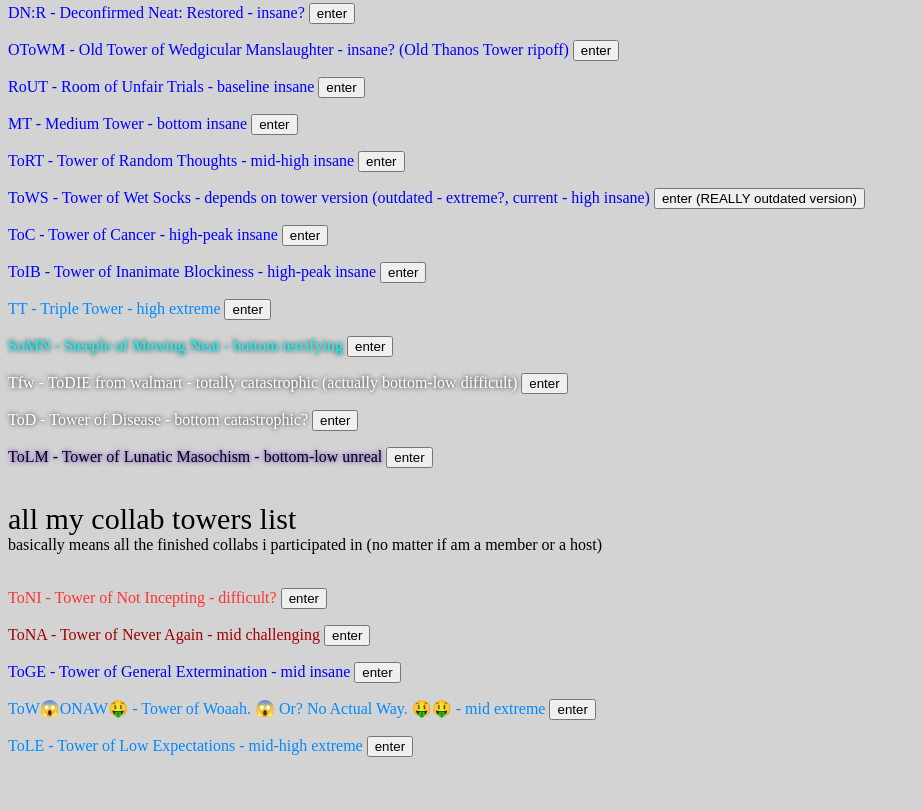
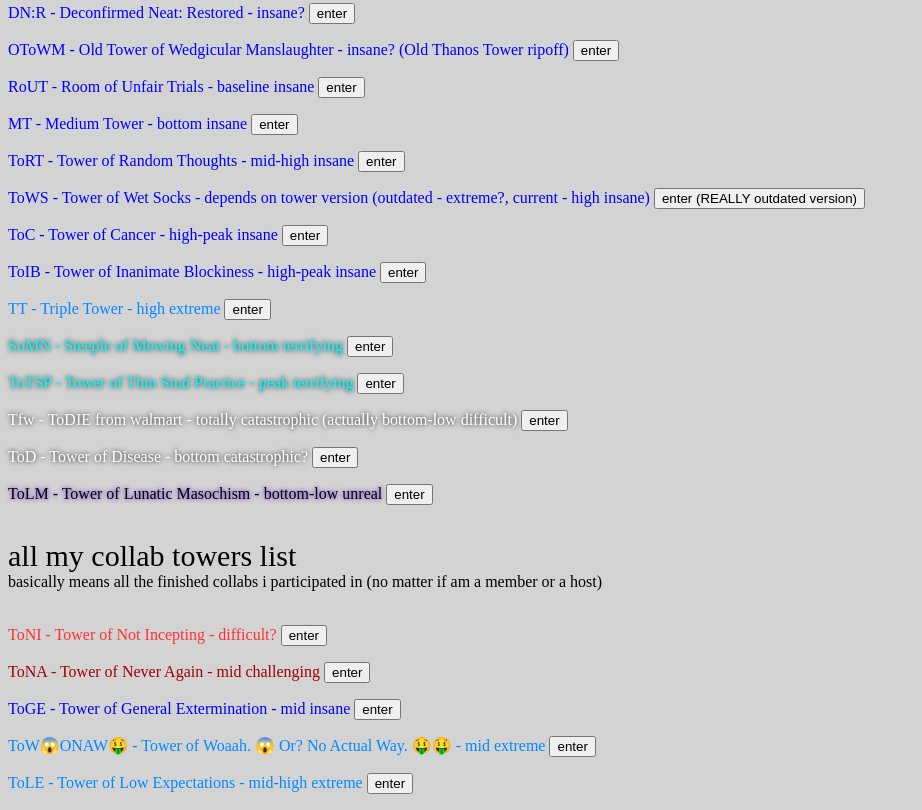
Before and after one commit to RealMasterTonky/site, a plain HTML site: page towers.html in a window 1280 px wide. Shown: the part 1231-2041 px from the top of the page, without its empty margins (0-922 px from the left). Before the commit the page ends 2004 px from the top, so only its background shows below. Drawn offline with Linux system fonts and the light colour scheme.

Commit message:
Update towers.html

```diff
--- a/towers.html
+++ b/towers.html
@@ -51,6 +51,7 @@
       <p style="color:rgb(0, 0, 255)"> ToIB - Tower of Inanimate Blockiness - high-peak insane <button onclick="window.location.href='https://www.roblox.com/games/82653933581194/Tower-of-Inanimate-Blockiness';">enter</button> </p>
       <p style="color:rgb(3, 137, 255)"> TT - Triple Tower - high extreme <button onclick="window.location.href='https://www.roblox.com/games/124095927723593/Triple-Tower';">enter</button> </p>
       <p style="color:rgb(0, 255, 255); text-shadow:0px 0px 5px black"> SoMN - Steeple of Mewing Neat - bottom terrifying <button onclick="window.location.href='https://www.roblox.com/games/18859834967/Steeple-of-Mewing-NEAT';">enter</button> </p>
+      <p style="color:rgb(0, 255, 255); text-shadow:0px 0px 5px black"> ToTSP - Tower of Thin Stud Practice - peak terrifying <button onclick="window.location.href='https://www.roblox.com/games/76782525334704/Tower-of-Thin-Stud-Practice';">enter</button> </p>
       <p style="color:rgb(255, 255, 255); text-shadow:0px 0px 5px black"> Tfw - ToDIE from walmart - totally catastrophic (actually bottom-low difficult) <button onclick="window.location.href='https://www.roblox.com/games/123467125783146/ToDIE-from-walmart';">enter</button> </p> </p>
       <p style="color:rgb(255, 255, 255); text-shadow:0px 0px 5px black"> ToD - Tower of Disease - bottom catastrophic? <button onclick="window.location.href='https://www.roblox.com/games/18997549903/Tower-of-Disease';">enter</button> </p> </p>
       <p style="color:black; text-shadow:0px 0px 5px rgb(75, 0, 200)"> ToLM - Tower of Lunatic Masochism - bottom-low unreal <button onclick="window.location.href='https://www.roblox.com/games/133003290698864/Tower-of-Lunatic-Masochism';">enter</button> </p> </p>
```
